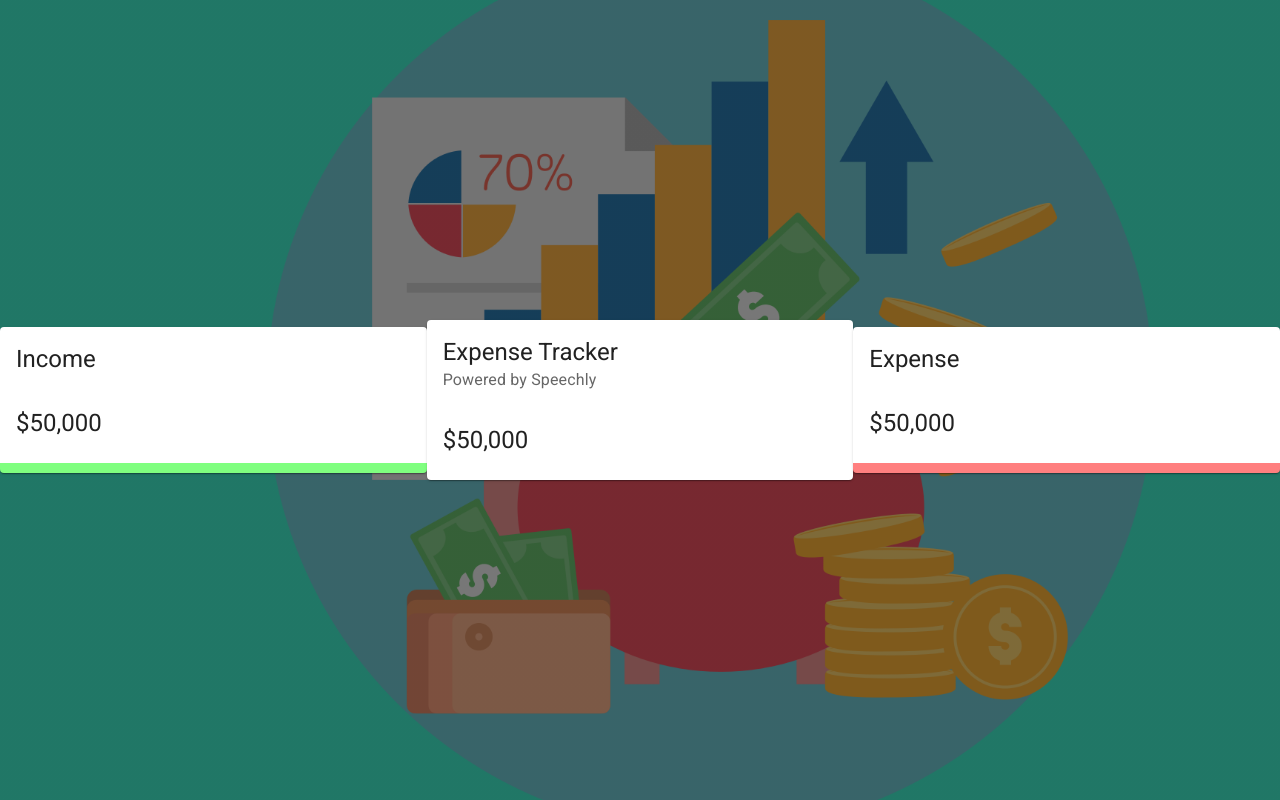
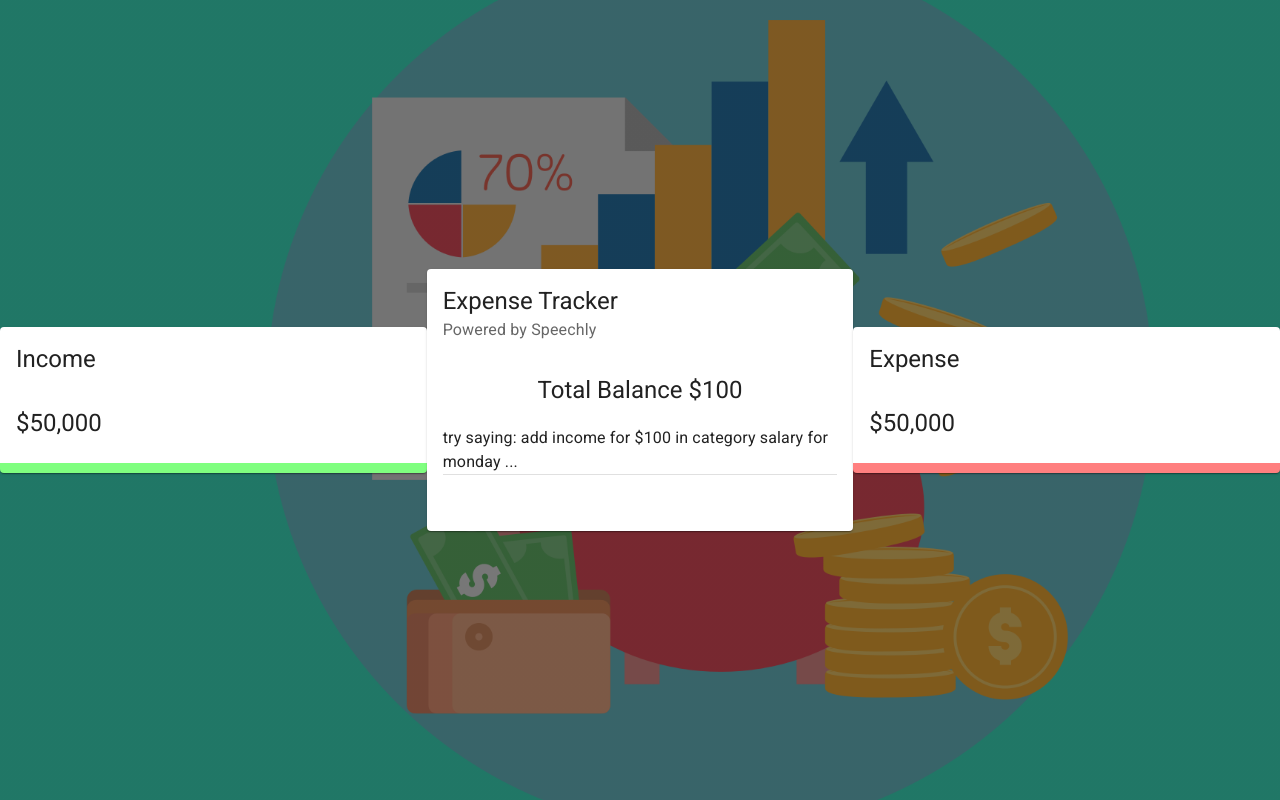
Before and after one commit to webceyhan/react-budget-tracker, a React (Create React App) app: page / in a window 1280 px wide. Built offline with nearby package versions, Linux system fonts and the light colour scheme.

Commit message:
additional main content added

```diff
--- a/src/components/Main/Main.jsx
+++ b/src/components/Main/Main.jsx
@@ -1,13 +1,42 @@
-import { Card, CardHeader, CardContent, Typography } from '@mui/material';
+import {
+    Card,
+    CardHeader,
+    CardContent,
+    Typography,
+    Divider,
+    Grid,
+} from '@mui/material';
 
 import * as classes from './styles';
 
 export const Main = () => {
     return (
         <Card sx={classes.root}>
-            <CardHeader title="Expense Tracker" subheader="Powered by Speechly"/>
+            <CardHeader
+                title="Expense Tracker"
+                subheader="Powered by Speechly"
+            />
             <CardContent>
-                <Typography variant="h5">$50,000</Typography>
+                <Typography align="center" variant="h5">
+                    Total Balance $100
+                </Typography>
+                <Typography
+                    variant="subtitle1"
+                    style={{ lineHeight: '1.5em', marginTop: '20px' }}
+                >
+                    {/* InfoCard */}
+                    try saying: add income for $100 in category salary for
+                    monday ...
+                </Typography>
+                <Divider />
+                {/* Form */}
+            </CardContent>
+            <CardContent className={classes.cardContent}>
+                <Grid container spacing={2}>
+                    <Grid item xs={12}>
+                        {/* <List/> */}
+                    </Grid>
+                </Grid>
             </CardContent>
         </Card>
     );
--- a/src/components/Main/styles.js
+++ b/src/components/Main/styles.js
@@ -23,3 +23,7 @@
         margin: '20px 0',
     },
 };
+
+export const cardContent = {
+
+}
```
